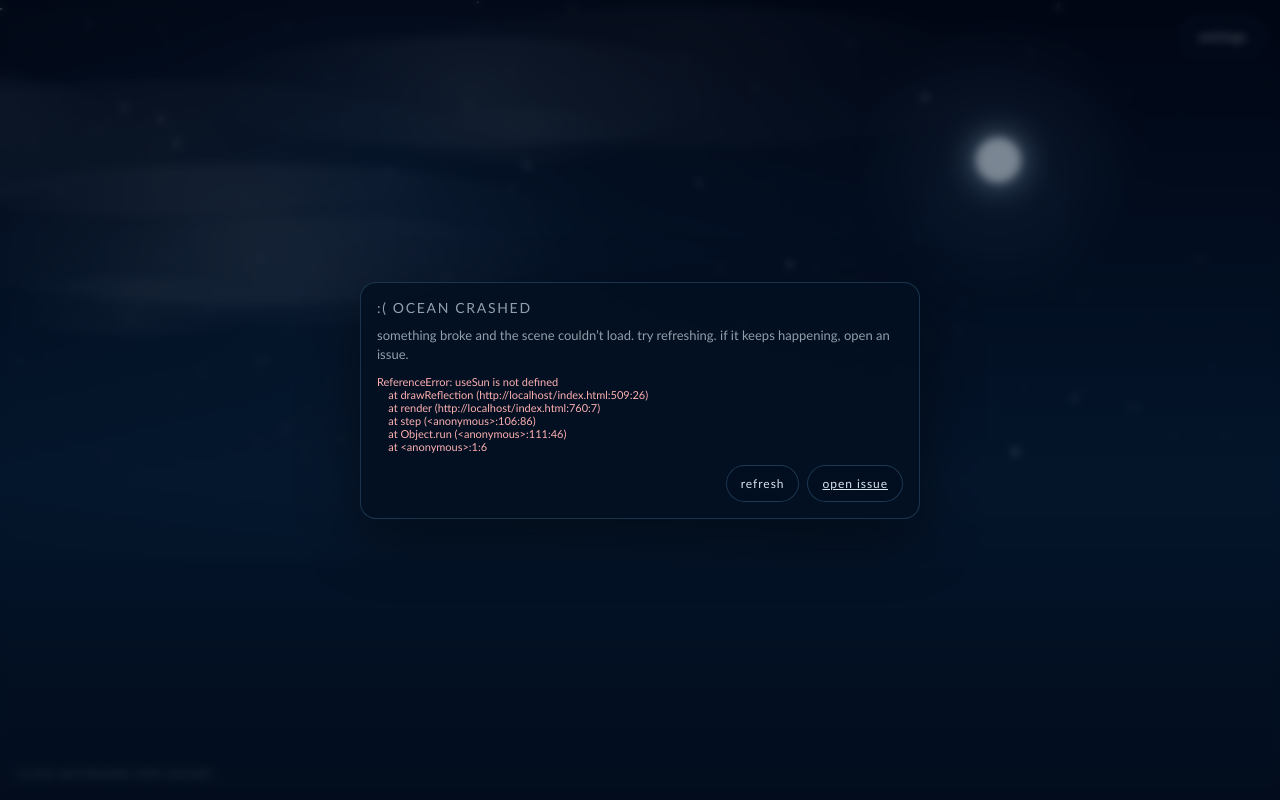
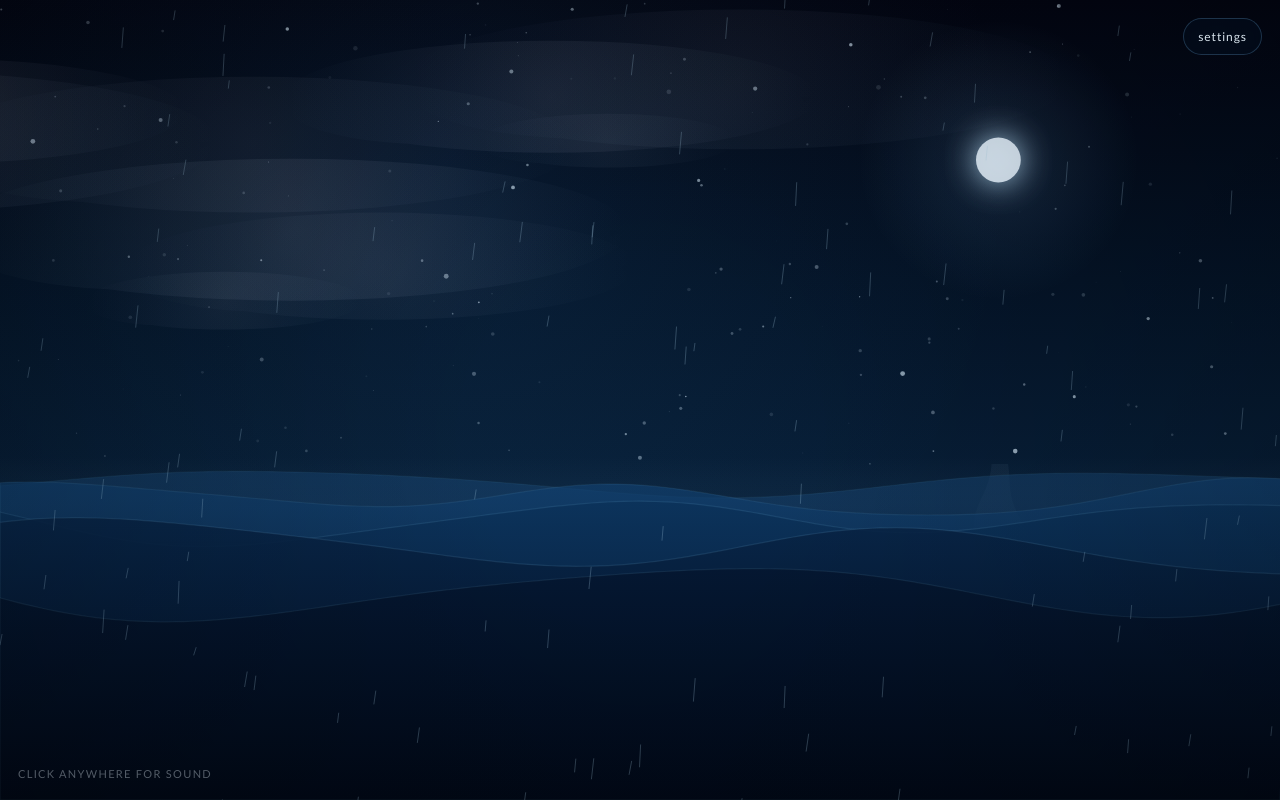
Before and after one commit to iluxz/ocean, a plain HTML site: page index.html in a window 1280 px wide. Drawn offline with Linux system fonts and the light colour scheme; animation ran at ten frames a second.

Commit message:
fix useSun reference crash in reflection

```diff
--- a/index.html
+++ b/index.html
@@ -506,9 +506,9 @@
       const top = h * 0.58;
       const bottom = h * 0.95;
       ctx.save();
-      ctx.globalAlpha = (useSun ? lerp(0.08, 0.16, d) : 0.1) * vis * (1 - weatherIntensity*0.5);
+      ctx.globalAlpha = (isDay ? lerp(0.08, 0.16, d) : 0.1) * vis * (1 - weatherIntensity * 0.5);
       const g = ctx.createLinearGradient(0, top, 0, bottom);
-      const rc = useSun ? '255,245,200' : '190,230,255';
+      const rc = isDay ? '255,245,200' : '190,230,255';
       g.addColorStop(0, `rgba(${rc},0.65)`);
       g.addColorStop(1, `rgba(${rc},0)`);
       ctx.fillStyle = g;
```
